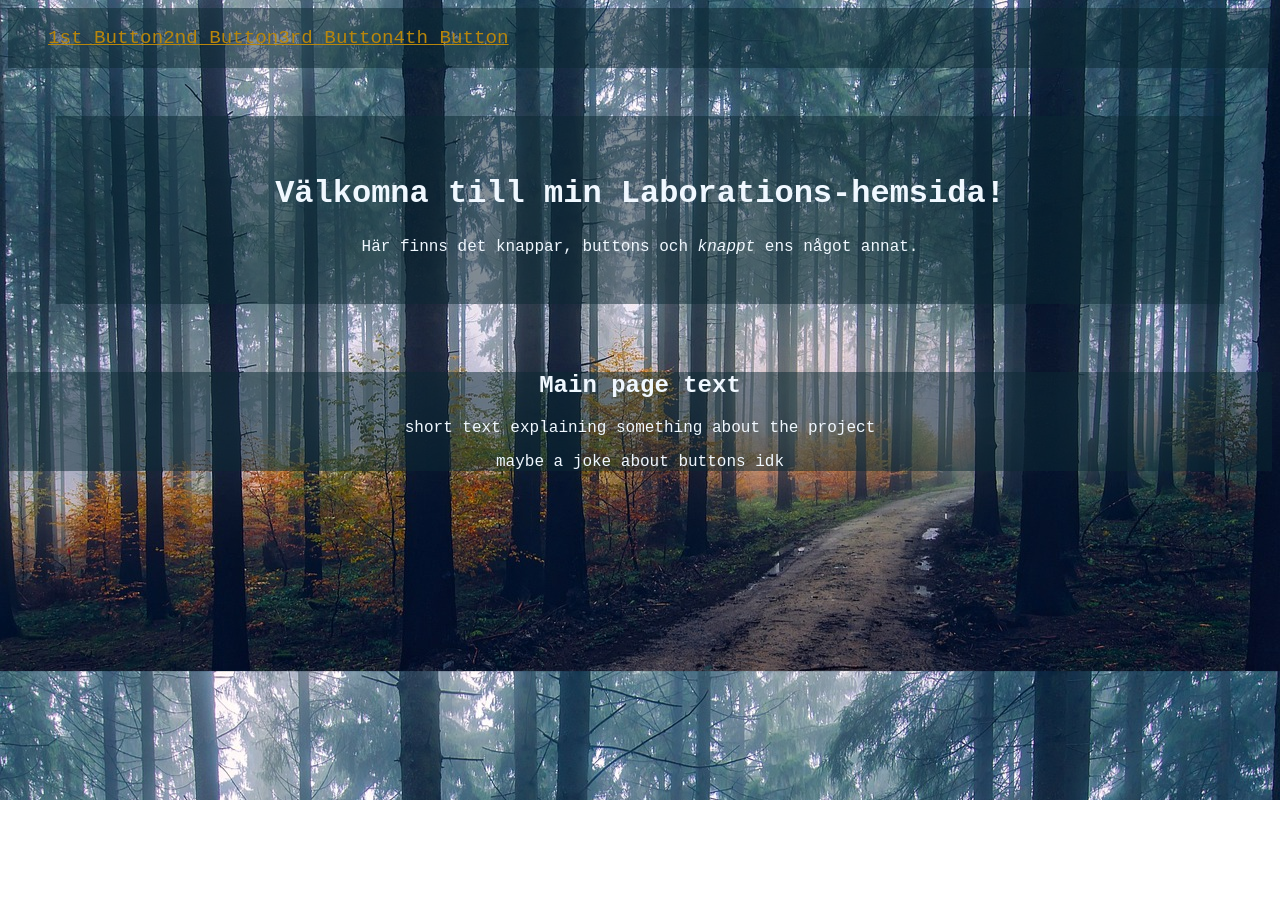
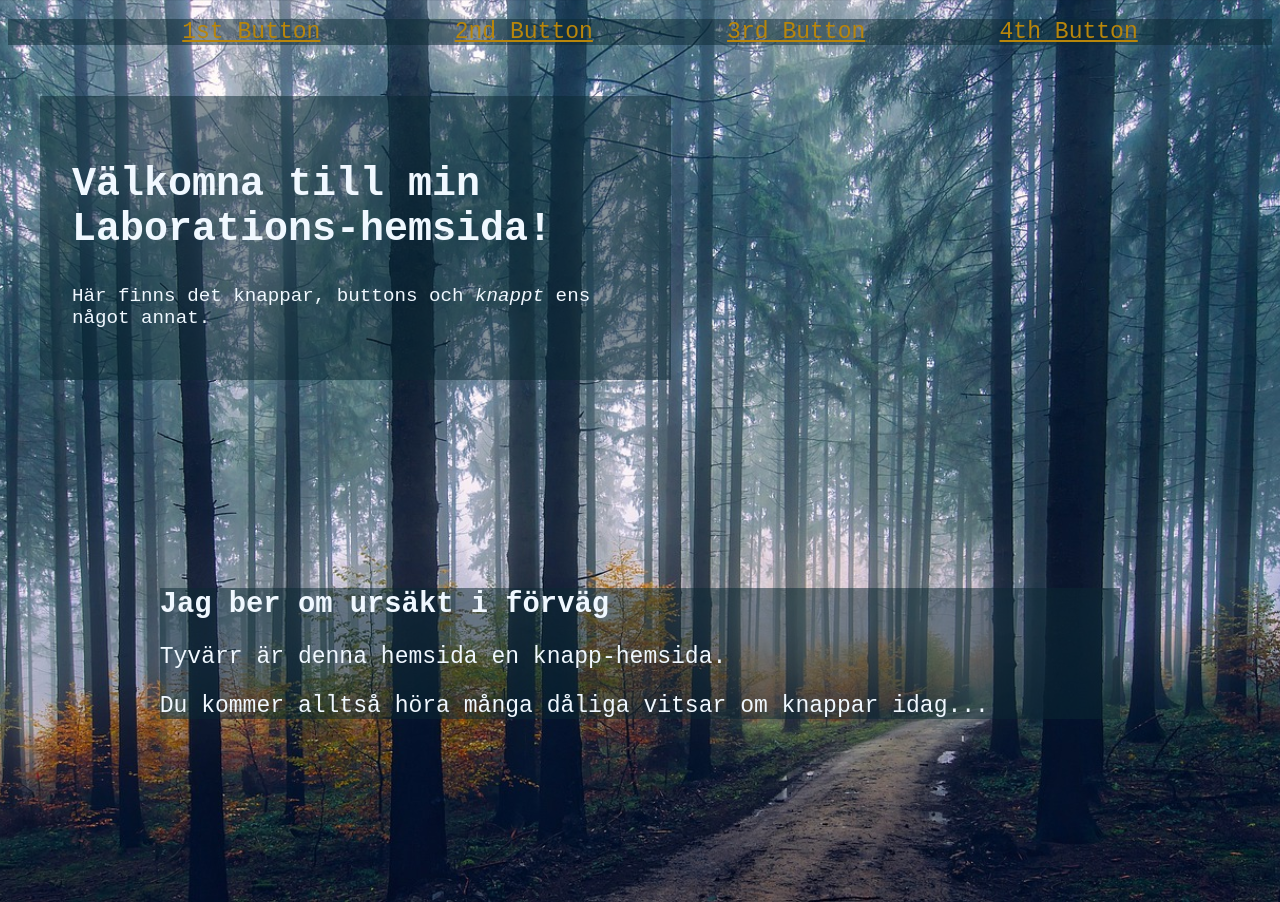
Before and after one commit to munchkinQ/munchkinQ.lab.github.io, a plain HTML site: page index.html in a window 1280 px wide. Before the commit the page ends 800 px from the top, so only its background shows below. Drawn offline with Linux system fonts and the light colour scheme.

Commit message:
maybe final commit?

```diff
--- a/code.js
+++ b/code.js
@@ -9,7 +9,7 @@ var color = 0
 
 function colorChange() { //changes color of the clickedHeader-header
     if (color == "0") {
-        (document.getElementById("clickedHeader").style.color = "darkgoldenrod")
+        (document.getElementById("clickedHeader").style.color = "maroon")
         color = 1
     } else {
         (document.getElementById("clickedHeader").style.color = "aliceblue")
--- a/desktop.css
+++ b/desktop.css
@@ -1,6 +1,117 @@
-.flexContainer {
-    display: flex;
-    flex-flow: wrap row;
-    background-color: azure;
-    color: darkslategray;
+
+    #clickedHeader {/*special guest that is, sometimes, an actual header*/
+        color:aliceblue;
+        font-size: 40px;
+        text-align: start;
     }
+        .body-buttons {
+            background-image: url("forest-3622519_1280");
+            background-size: cover;
+            background-position: center; body;
+            font-family:'Courier New', Courier, monospace;
+        }
+
+        #body-index {
+            background-image: url("landscape-1858602_1280.jpg");
+            background-size: cover;
+            background-position: center; body;
+            font-family:'Courier New', Courier, monospace;
+        }
+
+        header {
+        background-color: rgba(11, 41, 51, 0.5);
+            color: aliceblue;
+            padding: 0rem;
+    }
+
+    .navbar { /**/
+        display: flex;
+        justify-content: space-evenly;
+        list-style: none;
+        flex-flow: wrap-row;
+        font-size: larger;
+        }
+
+    .seethru { /*bigboy welcome box*/
+        padding: 2rem;
+        margin-bottom: 0rem;
+        margin-right: 45%;
+    }
+
+    p {
+        font-size: larger;
+    }
+
+    .sectionText {
+        background-color:rgba(9, 43, 15, 0.5);
+        padding: 2rem;
+        color: aliceblue;
+        text-align: start;
+    }
+
+    .seethru-2 {
+        background-color: rgba(9, 43, 15, 0.5);
+        color:aliceblue;
+        text-align: start;
+    }
+
+    .sectionTextIndex {
+        background-color:rgba(11, 41, 51, 0.5);
+        padding: 2rem;
+        color: aliceblue;
+        text-align: start;
+    }
+
+    .seethru-2-index {
+        background-color: rgba(11, 41, 51, 0.5);
+        color:aliceblue;
+        text-align: start;
+    }
+
+        footer {
+            text-align: center;
+            color: aliceblue;
+            padding: 12%;
+            font-size: larger;
+    }
+
+        a:link {
+            color:darkgoldenrod;
+            font-size: larger;
+        }
+
+        a:visited {
+            color:rgb(225, 155, 14);
+        }
+
+        a:active {
+            color:darkolivegreen;
+        }
+
+        a:hover {
+            color:rgb(201, 133, 7);
+        }
+
+
+        button {
+            background-color: darkolivegreen;
+            padding: 30px;
+            color: aliceblue;
+            border-style: outset;
+            border-color: rgb(60, 77, 31);
+            border-width: 2px;
+            font-family: monospace;
+            font-size: xx-large;
+            margin-left: 2rem;
+        }
+
+        button:hover {
+            padding: 2.5%;
+            transition-duration: 1.5s;
+            transition-delay: 0.1s;
+        }
+
+        #belowText { /*don't really think this does much, but I'm scared to delete it*/
+            position: relative;
+            text-align: center;
+        }
--- a/index.html
+++ b/index.html
@@ -4,13 +4,12 @@
     <meta charset="UTF-8">
     <meta name="viewport" content="width=device-width, initial-scale=1.0">
     <title>Knappt ens en hemsida</title>
-   <!-- <link rel="stylesheet" media="screen and (max-width: 767px)" href="mobile.css">
-    <link rel="stylesheet" media="screen and (min-width: 768px) and (max-width: 1023px)" href="tablet.css">
-    <link rel="stylesheet" media="screen and (min-width: 1024px)" href="desktop.css">-->
-    <link rel="stylesheet" href="styles.css">
+    <link rel="stylesheet" media="screen and (max-width: 500px)" href="mobile.css">
+    <link rel="stylesheet" media="screen and (min-width: 501px) and (max-width: 700px)" href="tablet.css">
+    <link rel="stylesheet" media="screen and (min-width: 701px)" href="desktop.css">
 </head>
-<body>
 
+<body id="body-index">
     <header>
         <nav>
             <ul class="navbar" id="links">
@@ -27,35 +26,18 @@
     </header>
 
     <section class="seethru">
-        <div class="sectionText">
+        <div class="sectionTextIndex">
             <h1 id="clickedHeader">Välkomna till min Laborations-hemsida!</h1>
-            <p style="text-align: center;">Här finns det knappar, buttons och <i>knappt</i> ens något annat.</p>
+            <p>Här finns det knappar, buttons och <i>knappt</i> ens något annat.</p>
         </div>
     </section>
 
-
-
     <footer>
-        <section class="seethru-2">
-            <h1>Main page text</h1>
-            <p>short text explaining something about the project</p>
-        <p>maybe a joke about buttons idk</p>
+        <section class="seethru-2-index">
+            <h1>Jag ber om ursäkt i förväg</h1>
+            <p>Tyvärr är denna hemsida en knapp-hemsida.</p>
+        <p>Du kommer alltså höra många dåliga vitsar om knappar idag...</p>
     </section></footer>
-
-   <!-- <div class="flexContainer">Here be buttons
-
-        <p>ex.1</p>
-        <p>ex.2</p>
-        <p>ex.3</p>
-
-        </div>
-
-<div>
-    <button onclick="clickButton()">Click me!</button>
-    <button onclick="colorChange()">Change color!</button>
-    <button onclick="sizeChange()">Change size!</button>
-    <button onclick="buttonClick()">DON'T click here!</button>
-</div>-->
 
 <script src="code.js"></script>
 
--- a/mobile.css
+++ b/mobile.css
@@ -1,23 +1,20 @@
-/*.flexContainer {
-    display: flex;
-    flex-flow: wrap row;
-    justify-content: space-around;
-    background-color:aliceblue;
-    color: darkslategray;
-    margin: 1rem;
-    padding-block: 1rem;
-    } NO LONGER IN USE, SAVE FOR LATER*/
-
     #clickedHeader {/*special guest that is, sometimes, an actual header*/
         color:aliceblue;
         font-size: 2rem;
         text-align: center;
     }
-        body {
+        .body-buttons {
             background-image: url("forest-3622519_1280");
-            background-size: auto; /*might be better with cover??*/
+            background-size: auto;
             background-position: center; body;
             font-family:'Courier New', Courier, monospace;
+        }
+
+        #body-index {
+                background-image: url("landscape-1858602_1280.jpg");
+                background-size: cover;
+                background-position: center; body;
+                font-family:'Courier New', Courier, monospace;
         }
 
         header {
@@ -26,7 +23,7 @@
             padding: 2rem;
     }
 
-    .navbar { /**/
+    .navbar {
         display: flex;
         justify-content: space-around;
         list-style: none;
@@ -35,22 +32,41 @@
         font-size: larger;
     }
 
-    .seethru { /*bigboy welcome box*/
+    p {
+        font-size: larger;
+        text-align: center;
+    }
+
+    .seethru {
         text-align: center;
         padding: 3rem;
     }
 
-    .sectionText { /*smaller text below seethru*/
+    .sectionText {
         background-color:rgba(9, 43, 15, 0.5);
-        padding: 2rem; /*research if using rem is good enough*/
+        padding: 2rem;
         color: aliceblue;
         text-align: center;
     }
 
-    .seethru-2 { /*smaller box further down the page*/
+    .seethru-2 {
         background-color: rgba(9, 43, 15, 0.5);
         color:aliceblue;
-        text-align: center; /*NOT centered on desktop, gotta fix so it's left-hand aligned*/    }
+        text-align: center;
+    }
+
+     .sectionTextIndex {
+            background-color:rgba(11, 41, 51, 0.5);
+            padding: 1rem;
+            color: aliceblue;
+            text-align: center;
+    }
+
+    .seethru-2-index {
+            background-color: rgba(11, 41, 51, 0.5);
+            color:aliceblue;
+            text-align: center;
+    }
 
         footer {
             text-align: center;
@@ -79,7 +95,7 @@
             background-color: darkolivegreen;
             padding: 10px;
             color: aliceblue;
-            border-style: solid;
+            border-style: outset;
             border-color: rgb(46, 58, 25);
             border-width: 1px;
             font-family: monospace;
@@ -90,4 +106,3 @@
             transition-duration: 1.5s;
             transition-delay: 0.1s;
         }
-    /*need to fix the media with these so they work on all platforms*/
--- a/tablet.css
+++ b/tablet.css
@@ -1,24 +1,21 @@
-.flexContainer { /*what's this for again*/
-    display: flex;
-    flex-flow: wrap row;
-    justify-content: space-around;
-    background-color:aliceblue;
-    color: darkslategray;
-    margin: 1rem;
-    padding-block: 1rem; /*ah it's for the big white box at the bottom*/
-    }
-
-    #clickedHeader {/*special guest that is, sometimes, an actual header*/
+    #clickedHeader {
         color:aliceblue;
         font-size: 40px;
         text-align: center;
     }
-        body {
+        .body-buttons {
             background-image: url("forest-3622519_1280");
-            background-size: auto; /*might be better with cover??*/
+            background-size: auto;
             background-position: center; body;
             font-family:'Courier New', Courier, monospace;
         }
+
+        #body-index {
+            background-image: url("landscape-1858602_1280.jpg");
+            background-size: cover;
+            background-position: center; body;
+            font-family:'Courier New', Courier, monospace;
+    }
 
         header {
         background-color: rgba(11, 41, 51, 0.5);
@@ -26,7 +23,7 @@
             padding: 0rem;
     }
 
-    .navbar { /**/
+    .navbar {
         display: flex;
         justify-content: space-around;
         list-style: none;
@@ -35,26 +32,40 @@
         align-items: flex-start;
     }
 
-    .seethru { /*bigboy welcome box*/
+    .seethru {
         padding: 2rem;
         margin-bottom: 2rem;
     }
 
     p {
         font-size: larger;
+        text-align: center;
     }
 
-    .sectionText { /*smaller text below seethru*/
+    .sectionText {
         background-color:rgba(9, 43, 15, 0.5);
-        padding: 2rem; /*research if using rem is good enough*/
+        padding: 2rem;
         color: aliceblue;
         text-align: center;
     }
 
-    .seethru-2 { /*smaller box further down the page*/
+    .seethru-2 {
         background-color: rgba(9, 43, 15, 0.5);
         color:aliceblue;
-        text-align: center; /*NOT centered on desktop, gotta fix so it's left-hand aligned*/    }
+        text-align: center;
+    }
+
+    .sectionTextIndex {
+        background-color:rgba(11, 41, 51, 0.5);
+        padding: 2rem;
+        color: aliceblue;
+    }
+
+    .seethru-2-index {
+        background-color: rgba(11, 41, 51, 0.5);
+        color:aliceblue;
+        text-align: center;
+    }
 
         footer {
             text-align: center;
@@ -80,6 +91,9 @@
             color:rgb(201, 133, 7);
         }
 
+        .button {
+            text-align: center;
+        }
 
         button {
             background-color: darkolivegreen;
@@ -97,5 +111,3 @@
             transition-duration: 1.5s;
             transition-delay: 0.1s;
         }
-
-    /*need to fix the media with these so they work on all platforms*/
```
Also changed, not shown: colorButton.html (+4 -4 lines), countButton.html (+4 -4 lines), fontSizeButton.html (+3 -3 lines), otherButton.html (+3 -3 lines).
